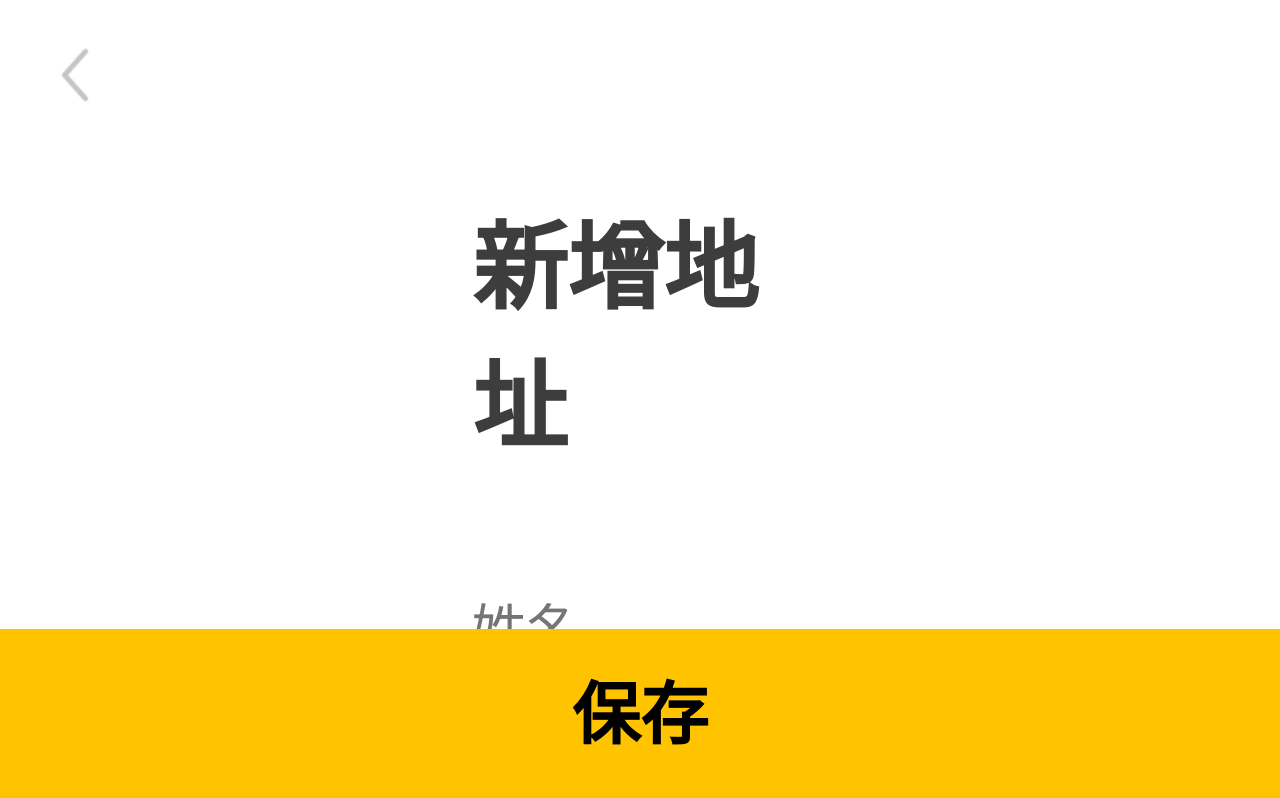
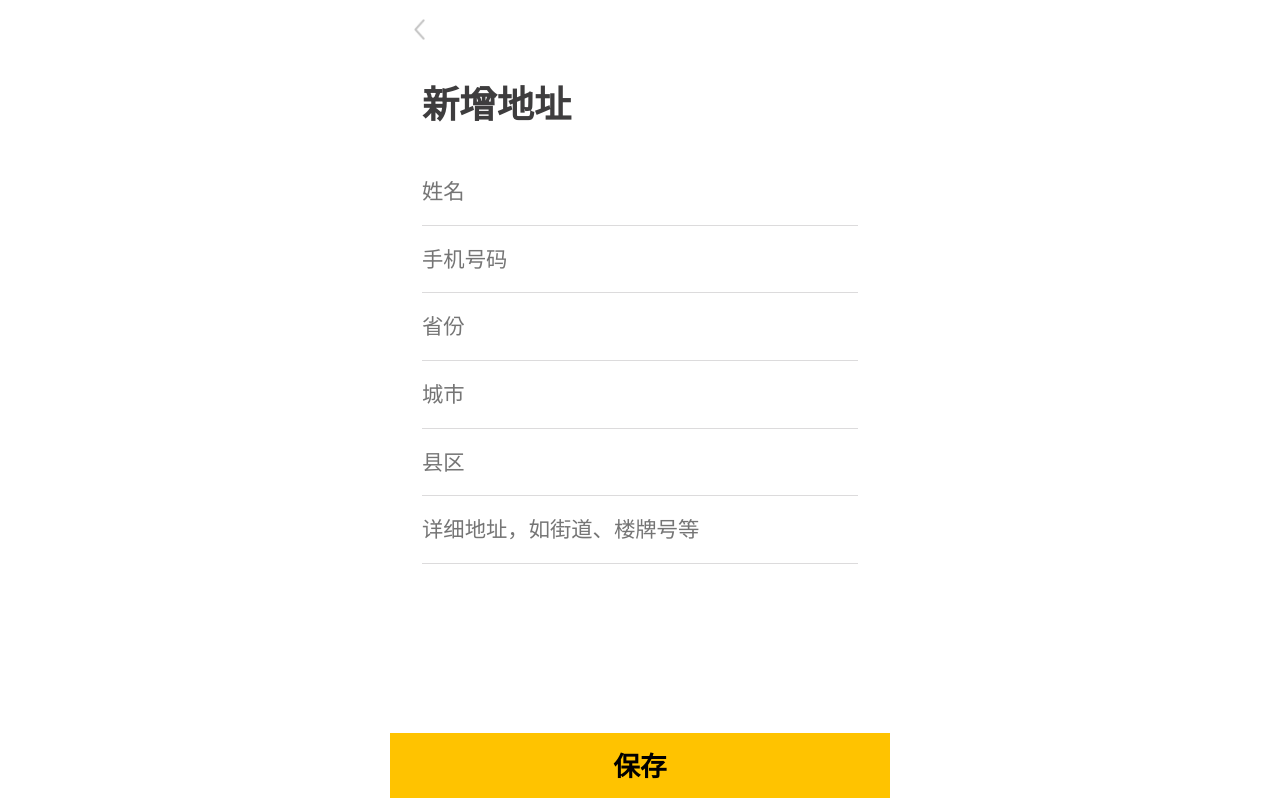
Before and after one commit to wuhencut/h5_app, a Vue app: page /addAddress in a window 1280 px wide. Shown: the top 798 px of the page. Built offline with nearby package versions, Linux system fonts and the light colour scheme.

Commit message:
优化页面展示： 1、rem根据body.clientwidth来设置 2、body max-width: 500px; 3、fix 元素 设置固定宽度： 3.75rem 也就是；用left: 0; right:0 会导致fix按钮太大

```diff
--- a/public/index.html
+++ b/public/index.html
@@ -28,7 +28,7 @@
   }
 
   function resize() {
-    let deviceWidth = document.documentElement.clientWidth;
+    let deviceWidth = document.body.clientWidth;
     document.documentElement.style.fontSize = deviceWidth / 375 * 100 + 'px';
   }
 </script>
--- a/src/views/AddAddress.vue
+++ b/src/views/AddAddress.vue
@@ -3,75 +3,84 @@
 		<div class="header-back">
 			<router-link to="order" class="icon-back"></router-link>
 		</div>
+		<div class="main">
 			<div class="title txt-s28 txt-bold">新增地址</div>
 			<div class="mod-inp">
-      <input class="inp" type="text" placeholder="姓名" v-model="address.recipient">
-      <input class="inp" type="text" placeholder="手机号码" v-model="address.phone_num">
-      <input class="inp" type="text" placeholder="省份" v-model="address.province">
-      <input class="inp" type="text" placeholder="城市" v-model="address.city">
-      <input class="inp" type="text" placeholder="县区" v-model="address.county">
-      <input class="inp" type="text" placeholder="详细地址，如街道、楼牌号等" v-model="address.address">
+				<input class="inp" type="text" placeholder="姓名" v-model="address.recipient" />
+				<input class="inp" type="text" placeholder="手机号码" v-model="address.phone_num" />
+				<input class="inp" type="text" placeholder="省份" v-model="address.province" />
+				<input class="inp" type="text" placeholder="城市" v-model="address.city" />
+				<input class="inp" type="text" placeholder="县区" v-model="address.county" />
+				<input class="inp" type="text" placeholder="详细地址，如街道、楼牌号等" v-model="address.address" />
+			</div>
 		</div>
 		<div to="addAddress" class="footer-btn txt-s20 txt-bold" @click="save">保存</div>
 	</div>
 </template>
 <script>
 export default {
-  name: 'AddAddress',
-  data(){
+	name: "AddAddress",
+	data() {
 		return {
 			address: {
-        address: '',
-        city: '',
-        county: '',
+				address: "",
+				city: "",
+				county: "",
 				is_default: false,
-        phone_num: '',
-        province: '',
-        recipient: '',
-        type: 1, // 1 新增  2修改
+				phone_num: "",
+				province: "",
+				recipient: "",
+				type: 1 // 1 新增  2修改
 			}
-    }
+		};
 	},
-  mounted(){
-    if(this.$route.query.address){
-      this.address = JSON.parse(this.$route.query.address)
+	mounted() {
+		if (this.$route.query.address) {
+			this.address = JSON.parse(this.$route.query.address);
 			this.address.type = 2;
 		}
 	},
-  methods:{
-    async save(){
+	methods: {
+		async save() {
 			let req = this.address;
-      if(!this.address.recipient){
-        this.$toast('请填写姓名');
+			if (!this.address.recipient) {
+				this.$toast("请填写姓名");
 				return false;
 			}
-      if(!this.address.phone_num){
-        this.$toast('请填写手机号');
+			if (!this.address.phone_num) {
+				this.$toast("请填写手机号");
 				return false;
 			}
-      if(!this.address.province){
-        this.$toast('请填写省份');
+			if (!this.address.province) {
+				this.$toast("请填写省份");
 				return false;
 			}
-      if(!this.address.city){
-        this.$toast('请填写所在城市');
+			if (!this.address.city) {
+				this.$toast("请填写所在城市");
 				return false;
 			}
 			let res = await this.$api.addressModify(req);
-      if(res.errorCode == 0){
-        this.$toast('保存成功');
-        this.$router.push({name:'order'})
+			if (res.errorCode == 0) {
+				this.$toast("保存成功");
+				this.$router.push({ name: "order" });
 			}
 		}
 	}
-}
+};
 </script>
 <style lang="less" scoped>
 .page {
-	padding: 0.44rem 0.24rem 0.6rem 0.24rem;
+	padding: 0.44rem 0 0.6rem 0;
 	background: #fff;
-  .mod-inp{
-    .inp{
+	.main {
+    padding: 0 0.24rem;
+		.title {
+			padding-top: 0.12rem;
+			padding-bottom: 0.22rem;
+			color: #3e3d3e;
+		}
+		.mod-inp {
+			.inp {
 				border-bottom: 0.01rem solid #dcdbdc;
 				display: block;
 				width: 100%;
@@ -79,25 +88,21 @@ export default {
 				font-size: 0.16rem;
 			}
 		}
+	}
+
 	.footer-btn {
 		position: fixed;
 		line-height: 0.5rem;
 		text-align: center;
 		background: #ffc300;
     bottom: 0;
-		left: 0;
-		right: 0;
+    width: 3.75rem;
 	}
-	.title {
-		padding-top: 0.12rem;
-		padding-bottom: 0.22rem;
-		color: #3e3d3e;
-	}
+
 	.header-back {
 		position: fixed;
     top: 0;
-		left: 0;
-		right: 0;
+    width: 3.75rem;
 		height: 0.44rem;
 		.icon-back {
 			background: url("../assets/img/icon-back.png") center center
--- a/src/views/AddressList.vue
+++ b/src/views/AddressList.vue
@@ -3,6 +3,7 @@
 		<div class="header-back">
 			<router-link to="order" class="icon-back"></router-link>
 		</div>
+		<div class="main">
 			<div class="title txt-s28 txt-bold">收货地址</div>
 			<div class="addresss-item flex" v-for="item in list">
 				<div class="detail flex-s1">
@@ -15,6 +16,7 @@
 				</div>
 				<span class="icon-set" @click="setAddress(item)"></span>
 			</div>
+		</div>
 		<router-link to="addAddress" class="footer-btn txt-s20 txt-bold">新增地址</router-link>
 	</div>
 </template>
@@ -23,35 +25,48 @@ export default {
 	name: "AddressList",
 	data() {
 		return {
-      list: [{
-        address_id: '31312',
-        province: '浙江',
-        city: '杭州',
-        county: '拱墅',
-        address: '郡原公元里',
-        phone_num: '13566646353',
-        recipient: '石磊',
+			list: [
+				{
+					address_id: "31312",
+					province: "浙江",
+					city: "杭州",
+					county: "拱墅",
+					address: "郡原公元里",
+					phone_num: "13566646353",
+					recipient: "石磊",
 					is_default: true
-      }]
+				}
+			]
 		};
 	},
 	mounted() {},
 	methods: {
-    setAddress(item){
-      this.$router.push({name: 'addAddress', query: {'address': JSON.stringify(item)}})
+		setAddress(item) {
+			this.$router.push({
+				name: "addAddress",
+				query: { address: JSON.stringify(item) }
+			});
 		}
 	}
 };
 </script>
 <style lang="less" scoped>
 .page {
-	padding: 0.44rem 0.24rem 0.6rem 0.24rem;
+	padding: 0.44rem 0 0.6rem 0;
 	background: #fff;
+	.main {
+    padding: 0 0.24rem;
+		.title {
+			padding-top: 0.12rem;
+			padding-bottom: 0.22rem;
+			color: #3e3d3e;
+		}
 		.addresss-item {
 			padding: 0.2rem 0;
 			border-bottom: 0.01rem solid #e2e2e2;
-    .icon-set{
-      background: url('../assets/img/icon-write.png') center center no-repeat;
+			.icon-set {
+				background: url("../assets/img/icon-write.png") center center
+					no-repeat;
 				background-size: 0.14rem 0.14rem;
 				width: 0.14rem;
 				height: 0.14rem;
@@ -80,25 +95,20 @@ export default {
 				}
 			}
 		}
+	}
 	.footer-btn {
 		position: fixed;
 		line-height: 0.5rem;
 		text-align: center;
 		background: #ffc300;
     bottom: 0;
-		left: 0;
-		right: 0;
-	}
-	.title {
-		padding-top: 0.12rem;
-		padding-bottom: 0.22rem;
-		color: #3e3d3e;
+    width: 3.75rem;
+    color: #000;
 	}
 	.header-back {
 		position: fixed;
 		top: 0;
-		left: 0;
-		right: 0;
+		width: 3.75rem;
 		height: 0.44rem;
 		.icon-back {
 			background: url("../assets/img/icon-back.png") center center
--- a/src/views/Order.vue
+++ b/src/views/Order.vue
@@ -140,8 +140,7 @@ export default {
     height: 0.44rem;
     position:fixed;
     top: 0;
-    left: 0;
-    right: 0;
+    width: 3.75rem;
     background: #fff;
     line-height: 0.44rem;
     text-align: center;
@@ -159,8 +158,7 @@ export default {
   .page-footer {
     position: fixed;
     bottom: 0;
-    left: 0;
-    right: 0;
+    width: 3.75rem;
     height: 0.66rem;
     background: #fff;
     .btn{
--- a/src/views/ProductDetail.vue
+++ b/src/views/ProductDetail.vue
@@ -315,9 +315,8 @@ export default {
 				object-fit: cover;
 			}
 		}
-		position: fixed;
-		left: 0;
-		right: 0;
+    position: fixed;
+    width: 3.75rem;
 		bottom: 0.5rem;
 		background: #fff;
 		z-index: 101;
@@ -336,9 +335,8 @@ export default {
 	.footer {
 		z-index: 101;
 		position: fixed;
-		bottom: 0;
-		left: 0;
-		right: 0;
+    bottom: 0;
+    width: 3.76rem;
 		height: 0.5rem;
 		line-height: 0.5rem;
 		font-size: 0.18rem;
```
Lines whose indentation alone changed are shown as unchanged.
